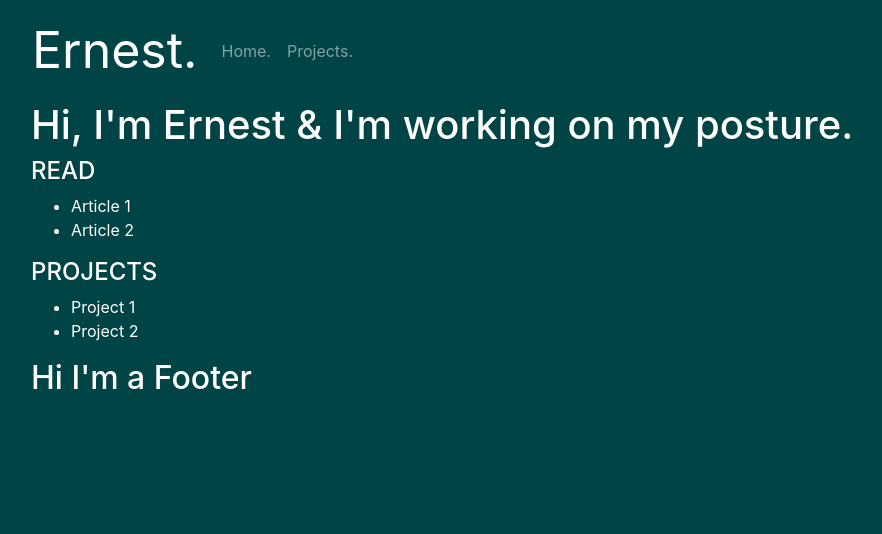
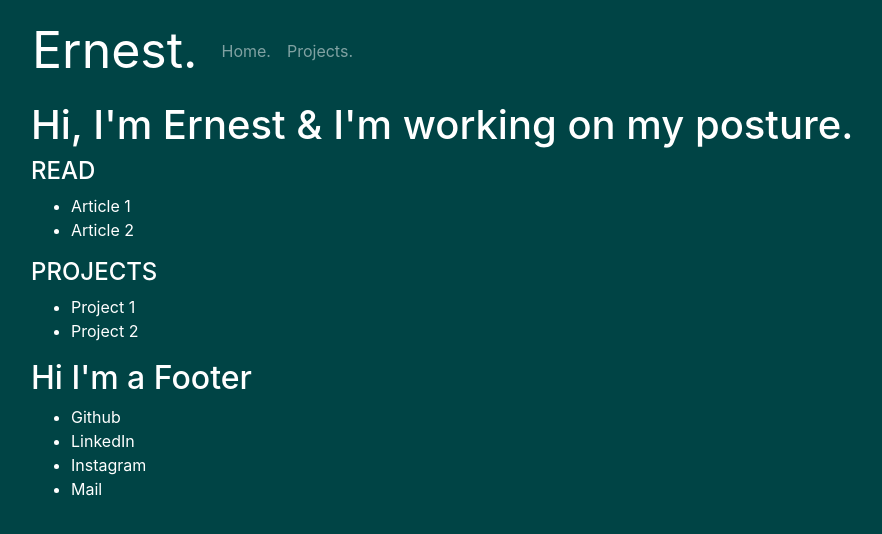
Before and after one commit to ernestviola/static-blog, a React (Create React App) app: page / in a window 1280 px wide. Shown: the top 534 px of the page, without its empty margins (54-936 px from the left). Built offline with nearby package versions, Linux system fonts and the light colour scheme.

Commit message:
Changed something in footer

```diff
--- a/src/components/CustomFooter.js
+++ b/src/components/CustomFooter.js
@@ -5,6 +5,12 @@ class CustomFooter extends Component {
         return (
             <div className="Footer container">
                 <h2>Hi I'm a Footer</h2>
+                <ul>
+                    <li>Github</li>
+                    <li>LinkedIn</li>
+                    <li>Instagram</li>
+                    <li>Mail</li>
+                </ul>
             </div>
         );
     }
```
